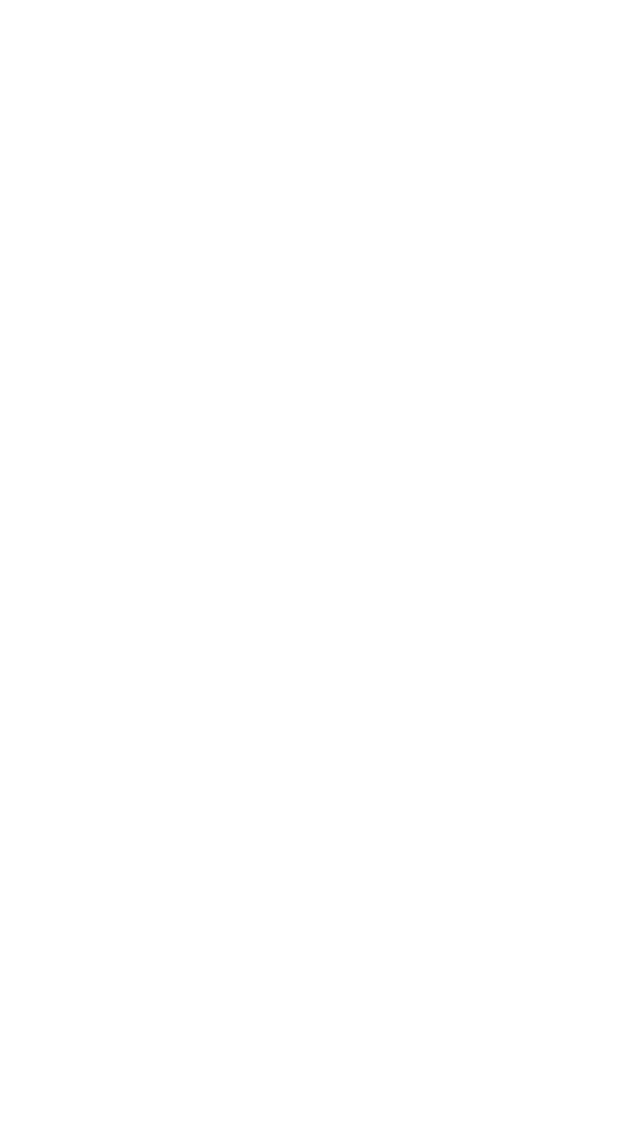
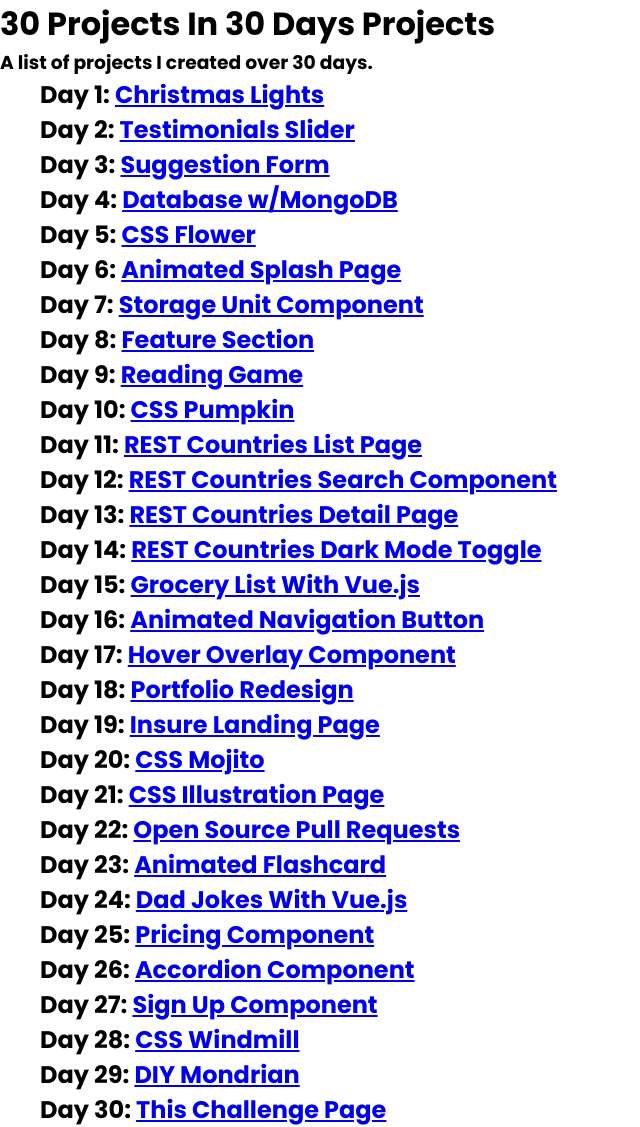
Before and after one commit to josno/challenge-page, a plain HTML site: page index.html in a window 1280 px wide. Shown: the whole page, without its empty margins (0-640 px from the left). Before the commit the page ends 800 px from the top, so only its background shows below. Drawn offline with Linux system fonts and the light colour scheme.

Commit message:
Update with list

```diff
--- a/index.html
+++ b/index.html
@@ -5,10 +5,106 @@
     <meta charset="UTF-8">
     <meta name="viewport" content="width=device-width, initial-scale=1.0">
     <title>Challenge Page</title>
+    <link rel="stylesheet" href="styles.css">
 </head>
 
 <body>
-
+    <h1>30 Projects In 30 Days Projects</h1>
+    <h3>A list of projects I created over 30 days.</h3>
+    <ul>
+        <li>
+            <h2>Day 1: <a href="https://github.com/josno/day-1-christmas-lights">Christmas Lights</a> </h2>
+        </li>
+        <li>
+            <h2>Day 2: <a href="https://github.com/josno/day-1-christmas-lights">Testimonials Slider</a> </h2>
+        </li>
+        <li>
+            <h2>Day 3: <a href="https://github.com/josno/day-1-christmas-lights">Suggestion Form</a> </h2>
+        </li>
+        <li>
+            <h2>Day 4: <a href="https://github.com/josno/day-1-christmas-lights">Database w/MongoDB</a> </h2>
+        </li>
+        <li>
+            <h2>Day 5: <a href="https://github.com/josno/day-1-christmas-lights">CSS Flower</a> </h2>
+        </li>
+        <li>
+            <h2>Day 6: <a href="https://github.com/josno/day-1-christmas-lights">Animated Splash Page</a> </h2>
+        </li>
+        <li>
+            <h2>Day 7: <a href="https://github.com/josno/day-1-christmas-lights">Storage Unit Component</a> </h2>
+        </li>
+        <li>
+            <h2>Day 8: <a href="https://github.com/josno/day-1-christmas-lights">Feature Section</a> </h2>
+        </li>
+        <li>
+            <h2>Day 9: <a href="https://github.com/josno/day-1-christmas-lights">Reading Game</a> </h2>
+        </li>
+        <li>
+            <h2>Day 10: <a href="https://github.com/josno/day-1-christmas-lights">CSS Pumpkin</a> </h2>
+        </li>
+        <li>
+            <h2>Day 11: <a href="https://github.com/josno/day-1-christmas-lights">REST Countries List Page</a> </h2>
+        </li>
+        <li>
+            <h2>Day 12: <a href="https://github.com/josno/day-1-christmas-lights">REST Countries Search Component</a>
+            </h2>
+        </li>
+        <li>
+            <h2>Day 13: <a href="https://github.com/josno/day-1-christmas-lights">REST Countries Detail Page</a> </h2>
+        </li>
+        <li>
+            <h2>Day 14: <a href="https://github.com/josno/day-1-christmas-lights">REST Countries Dark Mode Toggle</a>
+            </h2>
+        </li>
+        <li>
+            <h2>Day 15: <a href="https://github.com/josno/day-1-christmas-lights">Grocery List With Vue.js</a> </h2>
+        </li>
+        <li>
+            <h2>Day 16: <a href="https://github.com/josno/day-1-christmas-lights">Animated Navigation Button</a> </h2>
+        </li>
+        <li>
+            <h2>Day 17: <a href="https://github.com/josno/day-1-christmas-lights">Hover Overlay Component</a> </h2>
+        </li>
+        <li>
+            <h2>Day 18: <a href="https://github.com/josno/day-1-christmas-lights">Portfolio Redesign</a> </h2>
+        </li>
+        <li>
+            <h2>Day 19: <a href="https://github.com/josno/day-1-christmas-lights">Insure Landing Page</a> </h2>
+        </li>
+        <li>
+            <h2>Day 20: <a href="https://github.com/josno/day-1-christmas-lights">CSS Mojito</a> </h2>
+        </li>
+        <li>
+            <h2>Day 21: <a href="https://github.com/josno/day-1-christmas-lights">CSS Illustration Page</a> </h2>
+        </li>
+        <li>
+            <h2>Day 22: <a href="https://github.com/josno/day-1-christmas-lights">Open Source Pull Requests</a> </h2>
+        </li>
+        <li>
+            <h2>Day 23: <a href="https://github.com/josno/day-1-christmas-lights">Animated Flashcard</a> </h2>
+        </li>
+        <li>
+            <h2>Day 24: <a href="https://github.com/josno/day-1-christmas-lights">Dad Jokes With Vue.js</a> </h2>
+        </li>
+        <li>
+            <h2>Day 25: <a href="https://github.com/josno/day-1-christmas-lights">Pricing Component</a> </h2>
+        </li>
+        <li>
+            <h2>Day 26: <a href="https://github.com/josno/day-1-christmas-lights">Accordion Component</a> </h2>
+        </li>
+        <li>
+            <h2>Day 27: <a href="https://github.com/josno/day-1-christmas-lights">Sign Up Component</a> </h2>
+        </li>
+        <li>
+            <h2>Day 28: <a href="https://github.com/josno/day-1-christmas-lights">CSS Windmill</a> </h2>
+        </li>
+        <li>
+            <h2>Day 29: <a href="https://github.com/josno/day-1-christmas-lights">DIY Mondrian</a> </h2>
+        </li>
+        <li>
+            <h2>Day 30: <a href="https://github.com/josno/day-1-christmas-lights">This Challenge Page</a> </h2>
+        </li>
+    </ul>
 </body>
 
 </html>
--- a/styles.css
+++ b/styles.css
@@ -0,0 +1,17 @@
+@import url("https://fonts.googleapis.com/css2?family=Poppins:wght@400;500;600;700&display=swap");
+
+* {
+	box-sizing: border-box;
+	margin: 0px;
+	font-family: "Poppins", sans-serif;
+}
+
+html,
+body {
+	height: 100%;
+}
+
+ul {
+	list-style: none;
+	padding-left: none;
+}
```
